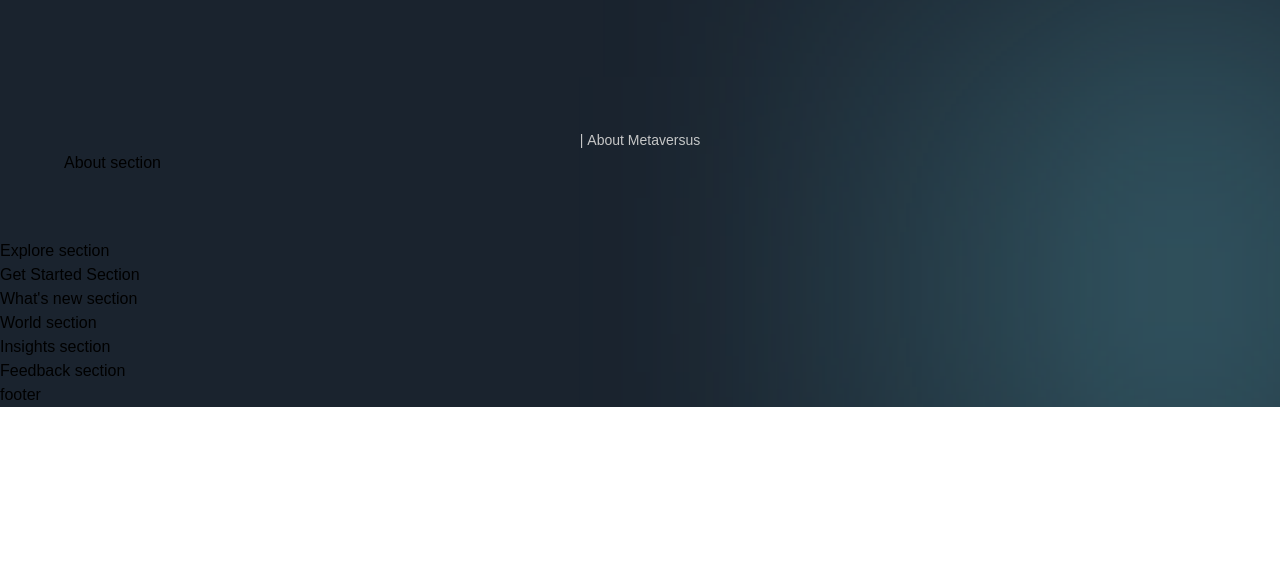
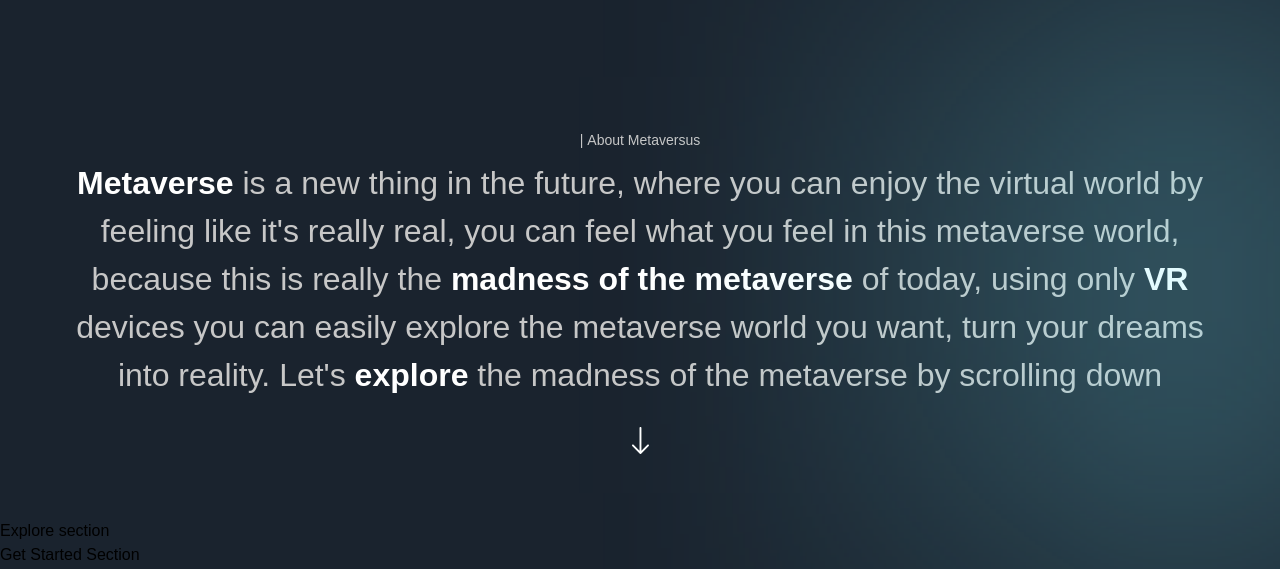
Before and after one commit to devLucasCano/metaversus, a Next.js app: page / in a window 1280 px wide. Shown: the part 1038-1607 px from the top of the page. Before the commit the page ends 1445 px from the top, so only its background shows below. Built offline with nearby package versions, Linux system fonts and the light colour scheme; a web font is replaced by a local one.

Commit message:
about text

```diff
--- a/sections/About.jsx
+++ b/sections/About.jsx
@@ -17,8 +17,33 @@
       className={`${styles.innerWidth} mx-auto ${styles.flexCenter} flex-col`}
     >
       <TypingText title="| About Metaversus" textStyles="text-center" />
+
+      <motion.p
+        variants={fadeIn("up", "tween", 0.2, 1)}
+        className="mt-[8px] font-normal sm:text-[32px] text-[20px] text-center text-secondary-white"
+      >
+        <span className="font-extrabold text-white">Metaverse</span> is a new
+        thing in the future, where you can enjoy the virtual world by feeling
+        like it's really real, you can feel what you feel in this metaverse
+        world, because this is really the{" "}
+        <span className="font-extrabold text-white">
+          madness of the metaverse
+        </span>{" "}
+        of today, using only{" "}
+        <span className="font-extrabold text-white">VR</span> devices you can
+        easily explore the metaverse world you want, turn your dreams into
+        reality. Let's{" "}
+        <span className="font-extrabold text-white">explore</span> the madness
+        of the metaverse by scrolling down
+      </motion.p>
+
+      <motion.img
+        variants={fadeIn("up", "tween", 0.3, 1)}
+        src="/arrow-down.svg"
+        alt="arrow down"
+        className="w-[18px] h-[28px] object-contain mt-[28px]"
+      ></motion.img>
     </motion.div>
-    About section
   </section>
 );
 
```
